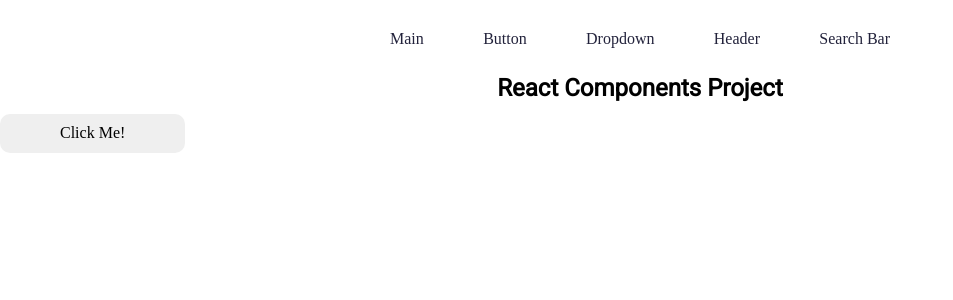
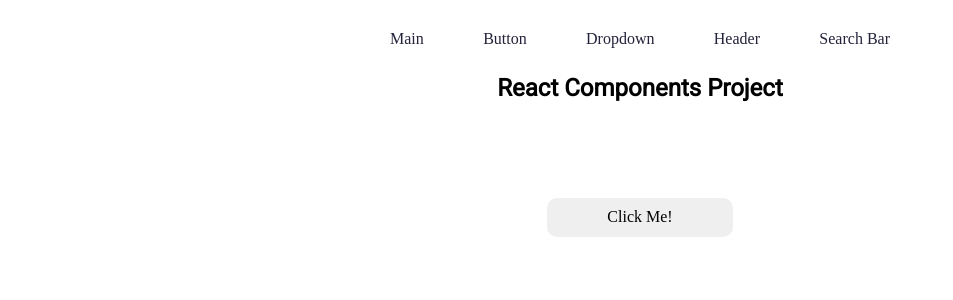
Before and after one commit to maximobelets/react-headers, a React app: page /button in a window 1280 px wide. Shown: the top 300 px of the page, without its empty margins (0-953 px from the left). Built offline with nearby package versions, Linux system fonts and the light colour scheme.

Commit message:
Add Wrapper component

```diff
--- /dev/null
+++ b/src/componentBlocks/Wrapper/Wrapper.module.css
@@ -0,0 +1,5 @@
+.root {
+	display: flex;
+	justify-content: center;
+	margin: 100px auto;
+}
--- /dev/null
+++ b/src/componentBlocks/Wrapper/Wrapper.tsx
@@ -0,0 +1,9 @@
+import s from './Wrapper.module.css';
+
+export const Wrapper = ({children}: any) => {
+	return (
+		<div className={s.root}>
+			{children}
+		</div>
+	)
+}
--- /dev/null
+++ b/src/componentBlocks/Wrapper/index.ts
@@ -0,0 +1 @@
+export {Wrapper} from './Wrapper';
--- a/src/components/Button/Button.tsx
+++ b/src/components/Button/Button.tsx
@@ -1,9 +1,12 @@
+import { Wrapper } from '../../componentBlocks/Wrapper';
 import s from './Button.module.css';
 
 export const Button = () => {
 	return (
-		<button className={s.root}>
-			Click Me!
-		</button>
+		<Wrapper>
+			<button className={s.root}>
+				Click Me!
+			</button>
+		</Wrapper>
 	)
 };
```
